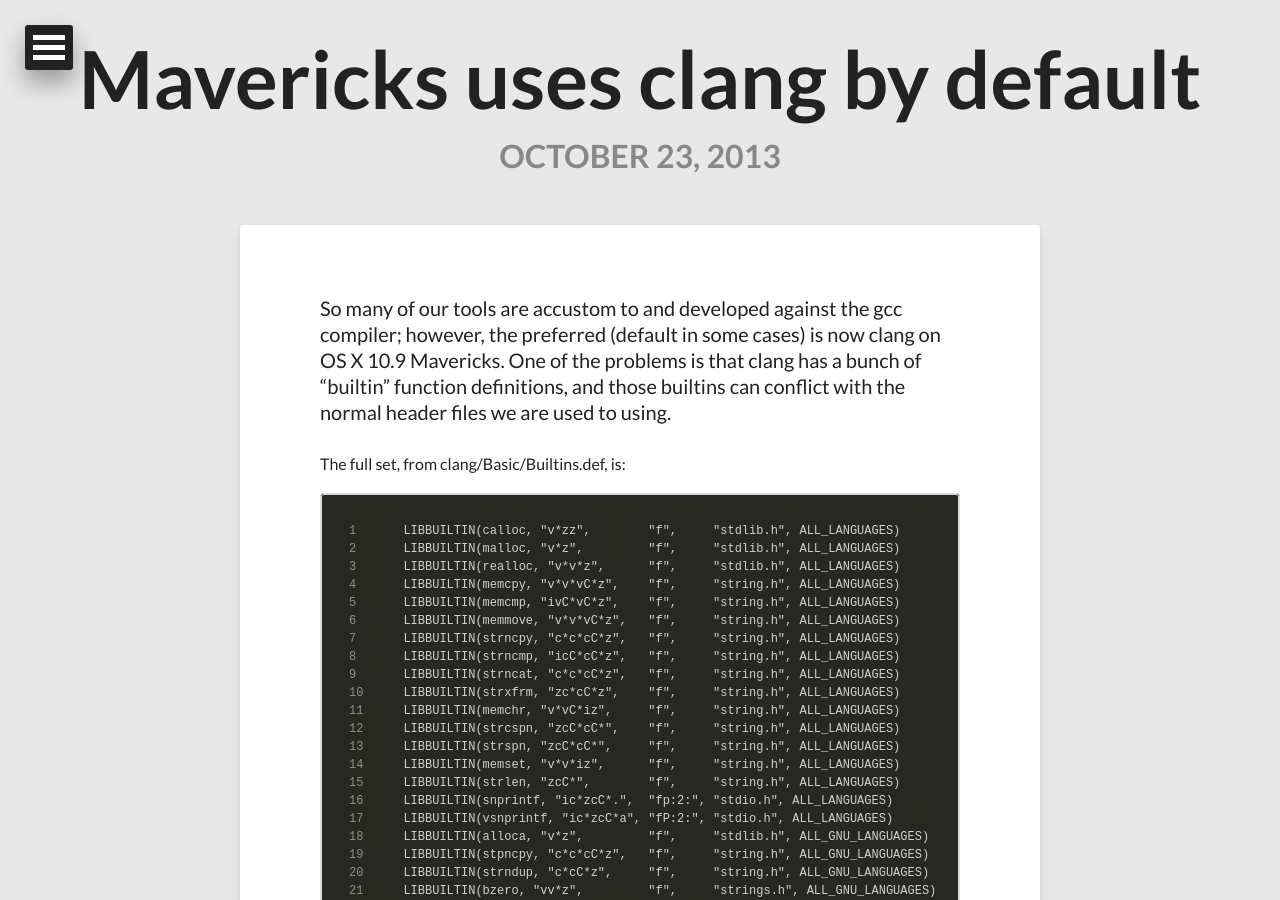
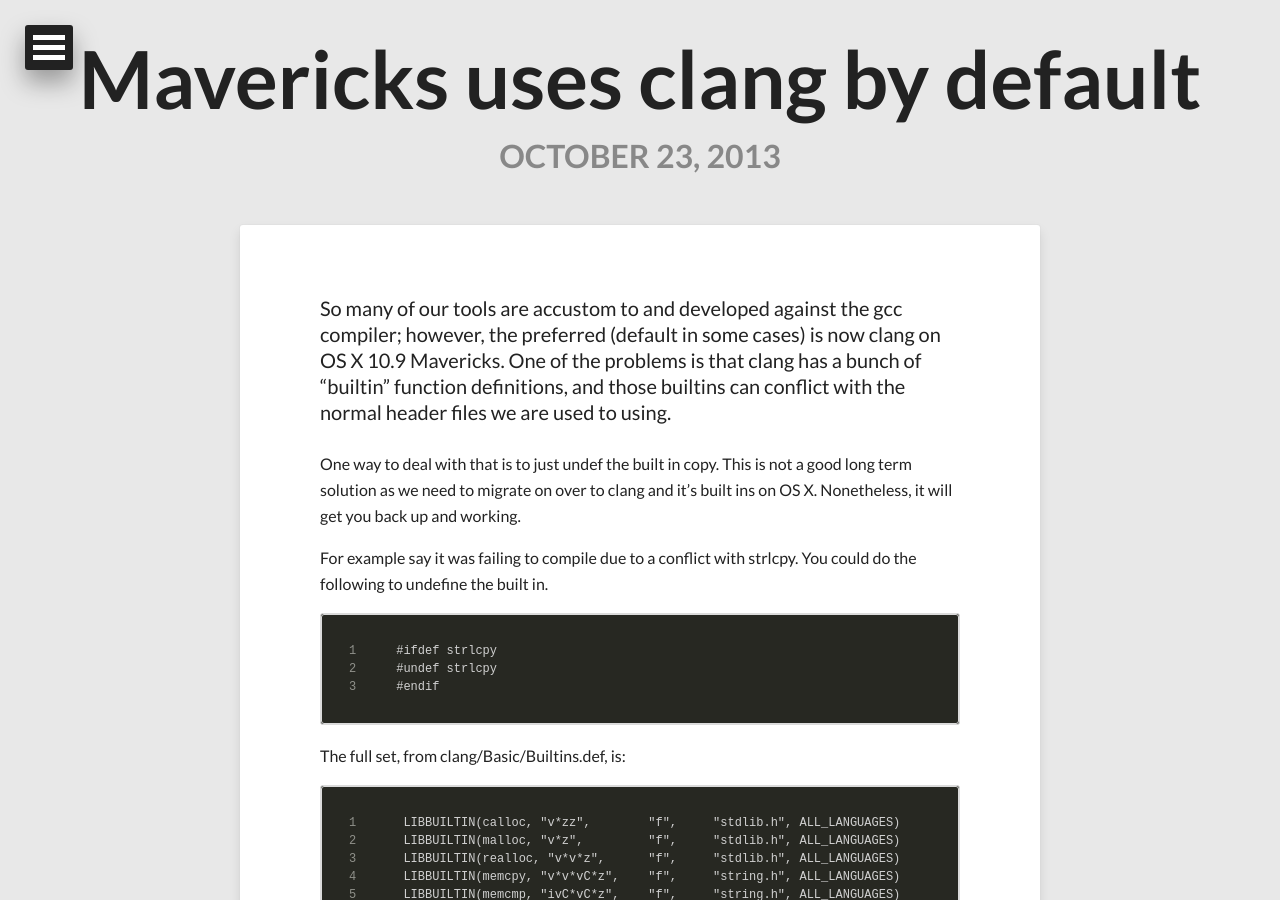
Before and after one commit to jasonamyers/jasonamyers.github.com, a Jekyll site: the page built from _posts/2013-10-23-mavericks-clang.md, in a window 1280 px wide and 900 px high. Built offline with Jekyll 4.4.1, drawn with Linux system fonts in a browser that asks for light colours; nearby versions of some CDN libraries.

Commit message:
Add more details to post
Signed-off-by: Jason Myers <jason@jasonamyers.com>

```diff
--- a/_posts/2013-10-23-mavericks-clang.md
+++ b/_posts/2013-10-23-mavericks-clang.md
@@ -13,6 +13,17 @@
 Mavericks.  One of the problems is that clang has a bunch of "builtin" function
 definitions, and those builtins can conflict with the normal header files we are
 used to using.
+
+One way to deal with that is to just undef the built in copy.  This is not
+a good long term solution as we need to migrate on over to clang and it's built
+ins on OS X. Nonetheless, it will get you back up and working.
+
+For example say it was failing to compile due to a conflict with strlcpy.  You
+could do the following to undefine the built in.
+
+    #ifdef strlcpy
+    #undef strlcpy
+    #endif
 
 The full set, from clang/Basic/Builtins.def, is:
 
```
